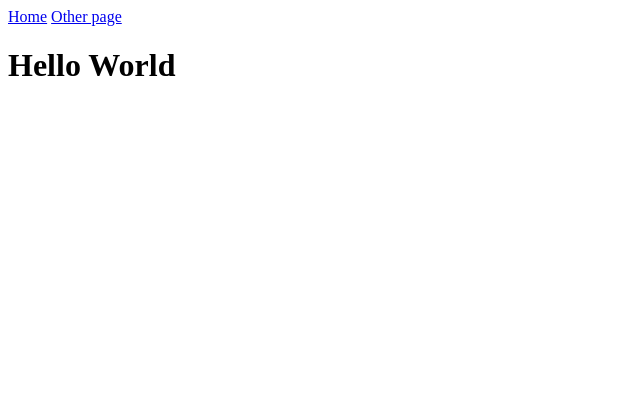
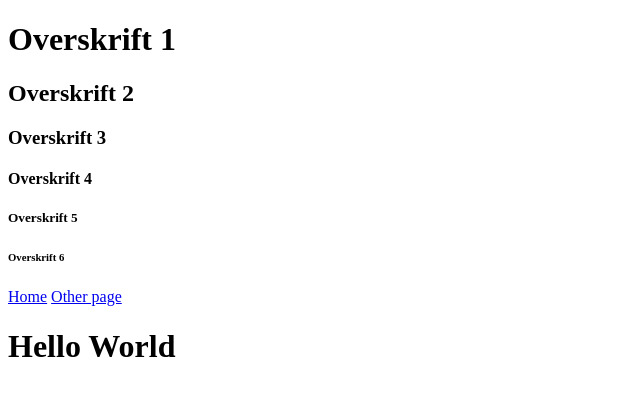
Before and after one commit to Sander-Kode/stackblitz-starters-uigd1ecw, a website: page index.html in a window 1280 px wide. Shown: the whole page, without its empty margins (0-640 px from the left). Drawn offline with Linux system fonts and the light colour scheme.

Commit message:
Lagt til element - body

```diff
--- a/index.html
+++ b/index.html
@@ -7,7 +7,15 @@
     <link rel="stylesheet" href="styles.css" />
     <script type="module" src="script.js"></script>
   </head>
+
   <body>
+    <!-- body = informasjon til denne nettsiden-->
+    <h1>Overskrift 1</h1>
+    <h2>Overskrift 2</h2>
+    <h3>Overskrift 3</h3>
+    <h4>Overskrift 4</h4>
+    <h5>Overskrift 5</h5>
+    <h6>Overskrift 6</h6>
     <nav>
       <a href="/" aria-current="page">Home</a>
       <a href="/page2.html">Other page</a>
```
